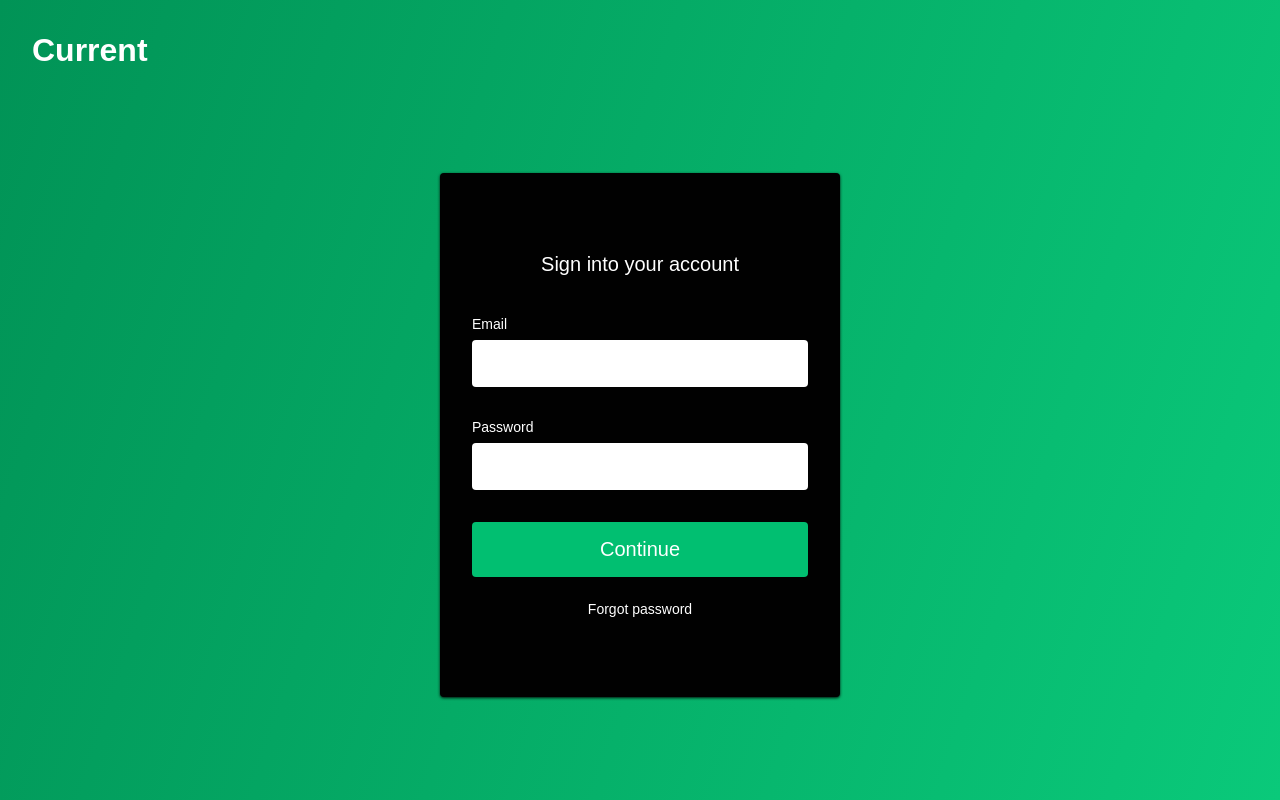
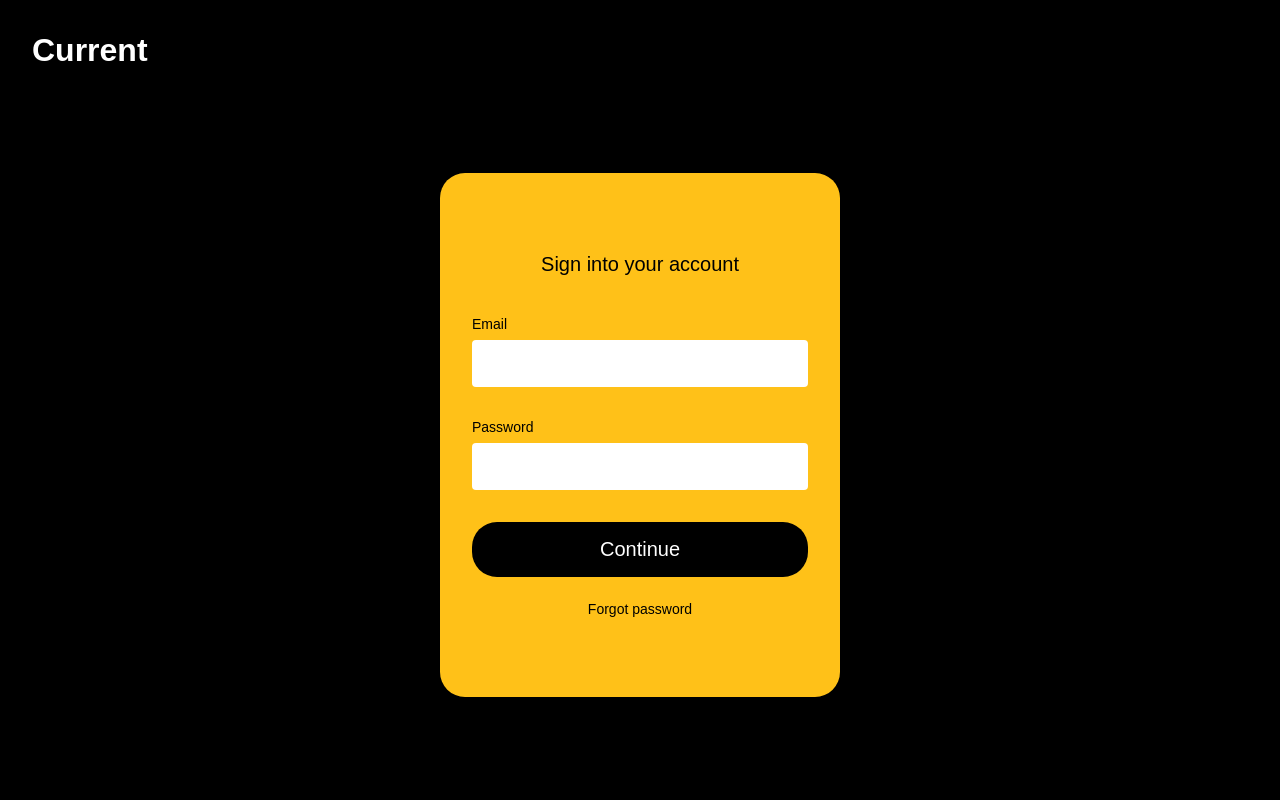
Before and after one commit to ingl3585/react-styled-components-website, a React (Create React App) app: page /sign-in in a window 1280 px wide. Built offline with nearby package versions, Linux system fonts and the light colour scheme; a web font is replaced by a local one.

Commit message:
styling adjustments to sign in page

```diff
--- a/src/components/SignIn/SignInElements.js
+++ b/src/components/SignIn/SignInElements.js
@@ -10,10 +10,7 @@ export const Container = styled.div`
 	top: 0;
 	z-index: 0;
 	overflow: hidden;
-	background: linear-gradient(
-		108deg,
-		rgba(1, 147, 86, 1) 0%,
-		rgba(10, 201, 122, 1) 100%
+	background-color: #000;
 	);
 `;
 
@@ -40,6 +37,11 @@ export const Icon = styled(Link)`
 		margin-left: 16px;
 		margin-top: 8px;
 	}
+
+	&:hover {
+		color: #ffc118;
+		transition: all 0.2s ease-in-out;
+	}
 `;
 
 export const FormContent = styled.div`
@@ -54,7 +56,7 @@ export const FormContent = styled.div`
 `;
 
 export const Form = styled.form`
-	background: #010101;
+	background: #ffc118;
 	max-width: 400px;
 	height: auto;
 	width: 100%;
@@ -62,8 +64,7 @@ export const Form = styled.form`
 	display: grid;
 	margin: 0 auto;
 	padding: 80px 32px;
-	border-radius: 4px;
-	box-shadow: 0 1px 3px rgba(0, 0, 0, 0.9);
+	border-radius: 25px;
 
 	@media screen and (max-width: 400px) {
 		padding: 32px 32px;
@@ -72,16 +73,16 @@ export const Form = styled.form`
 
 export const FormH1 = styled.h1`
 	margin-bottom: 40px;
-	color: #fff;
+	color: #000;
 	font-size: 20px;
-	font-weight: 400;
+	font-weight: 300;
 	text-align: center;
 `;
 
 export const FormLabel = styled.label`
 	margin-bottom: 8px;
 	font-size: 14px;
-	color: #fff;
+	color: #000;
 `;
 
 export const FormInput = styled.input`
@@ -89,21 +90,28 @@ export const FormInput = styled.input`
 	margin-bottom: 32px;
 	border: none;
 	border-radius: 4px;
+	outline: none;
 `;
 
 export const FormButton = styled.button`
-	background: #01bf71;
+	background: #000;
 	padding: 16px 0;
 	border: none;
-	border-radius: 4px;
+	border-radius: 25px;
 	color: #fff;
 	font-size: 20px;
 	cursor: pointer;
+
+	&:hover {
+		color: #ffc118;
+		transition: all 0.2s ease-in-out;
+	}
 `;
 
 export const Text = styled.span`
 	text-align: center;
 	margin-top: 24px;
-	color: #fff;
+	color: #000;
 	font-size: 14px;
+	cursor: pointer;
 `;
```
